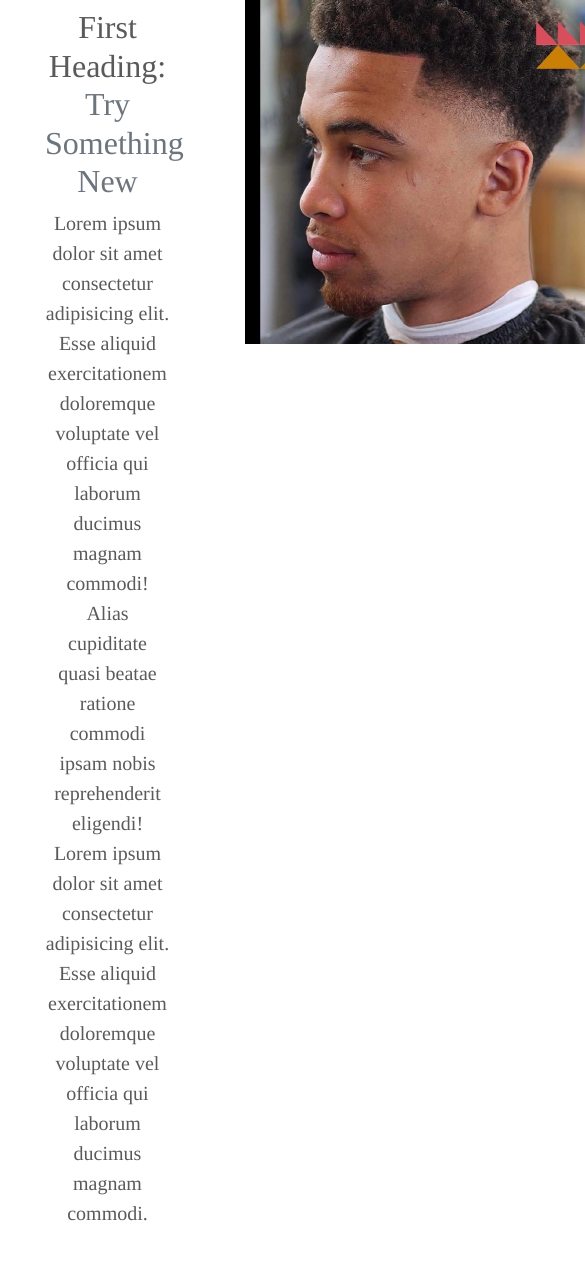
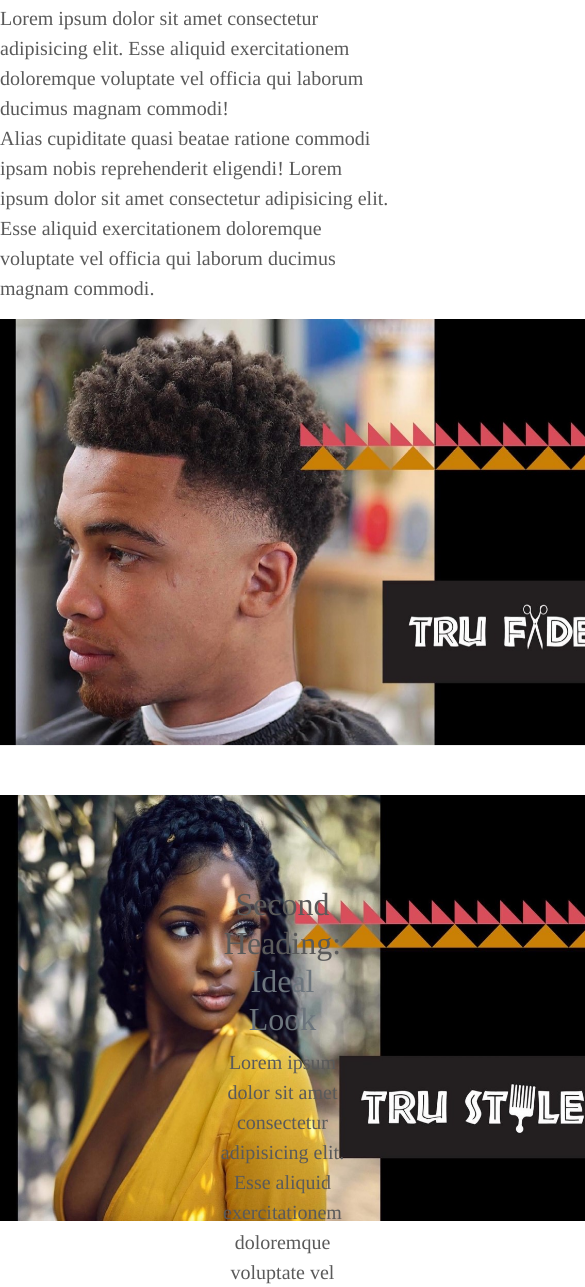
Before and after one commit to rjblee/tru_stylez, a plain HTML site: page index.html in a window 390 px wide. Shown: the part 1733-3020 px from the top of the page, 585 px wide, since content can reach past the window. Drawn offline with nearby package versions, Linux system fonts and the light colour scheme; a web font is replaced by a local one.

Commit message:
Make responsive

```diff
--- a/index.html
+++ b/index.html
@@ -135,18 +135,18 @@
 
     <!-- CONTENT SECTION -->
     <div class="row content">
-        <div class="col-7">
+        <div class="col-lg-7">
             <h2 class="content-heading">First Heading: <span class="text-muted">Try Something New</span></h2>
             <p class="lead">Lorem ipsum dolor sit amet consectetur adipisicing elit. Esse aliquid exercitationem doloremque voluptate vel officia qui laborum ducimus magnam commodi!
                <br>Alias cupiditate quasi beatae ratione commodi ipsam nobis reprehenderit eligendi! Lorem ipsum dolor sit amet consectetur adipisicing elit. Esse aliquid exercitationem doloremque voluptate vel officia qui laborum ducimus magnam commodi.</p>
         </div>
-        <div class="col-5">
-            <img src="images/man with fades.jpg" alt="doggo" class="content-image img-responsive center-block" width="640px" height="426px">
+        <div class="col-lg-5">
+            <img src="images/man with fades.jpg" alt="doggo" class="content-image img-responsive center-block" width="660px" height="426px">
         </div>
     </div>
     <div class="row content">
         <div class="col-5">
-            <img src="images/woman in yellow.jpg" alt="doggo" class="content-image img-responsive center-block" width="640px" height="426px">
+            <img src="images/woman in yellow.jpg" alt="doggo" class="content-image img-responsive center-block" width="660px" height="426px">
         </div>
         <div class="col-7">
             <h2 class="content-heading">Second Heading: <span class="text-muted">Ideal Look</span></h2>
```
